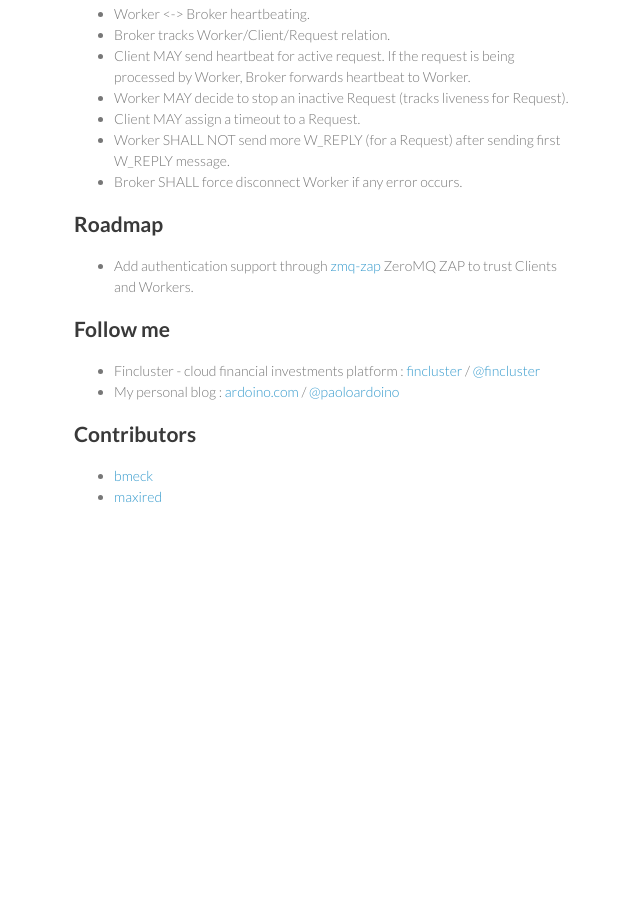
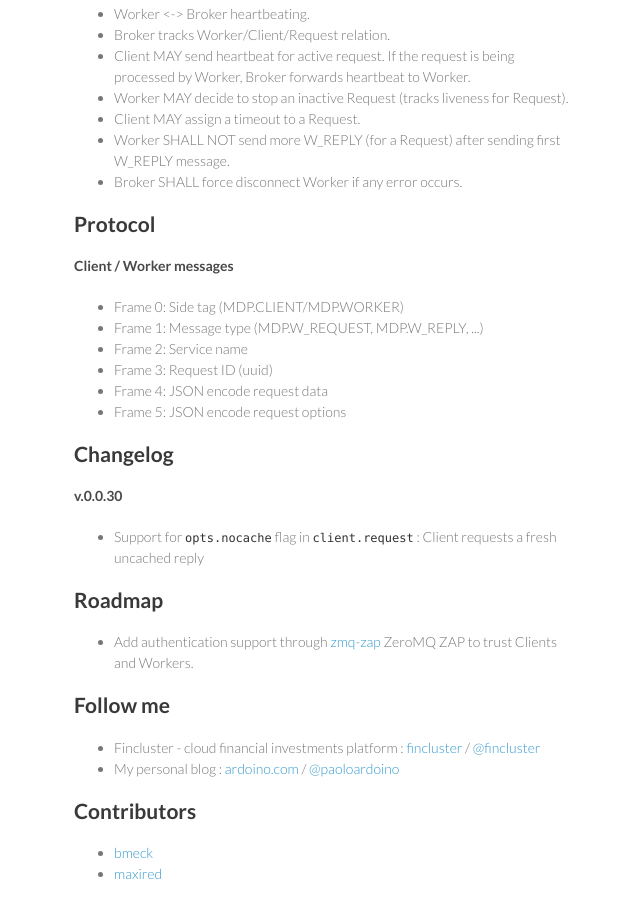
Before and after one commit to prdn/pigato, a plain HTML site: page index.html in a window 1280 px wide. Shown: the part 5177-6095 px from the top of the page, without its empty margins (496-1136 px from the left). Before the commit the page ends 5754 px from the top, so only its background shows below. Drawn offline with Linux system fonts and the light colour scheme.

```diff
--- a/index.html
+++ b/index.html
@@ -352,6 +352,31 @@
 </ul>
 
 <h2>
+<a id="protocol" class="anchor" href="#protocol" aria-hidden="true"><span class="octicon octicon-link"></span></a>Protocol</h2>
+
+<h4>
+<a id="client--worker-messages" class="anchor" href="#client--worker-messages" aria-hidden="true"><span class="octicon octicon-link"></span></a>Client / Worker messages</h4>
+
+<ul>
+<li>Frame 0: Side tag (MDP.CLIENT/MDP.WORKER)</li>
+<li>Frame 1: Message type (MDP.W_REQUEST, MDP.W_REPLY, ...)</li>
+<li>Frame 2: Service name</li>
+<li>Frame 3: Request ID (uuid)</li>
+<li>Frame 4: JSON encode request data</li>
+<li>Frame 5: JSON encode request options</li>
+</ul>
+
+<h2>
+<a id="changelog" class="anchor" href="#changelog" aria-hidden="true"><span class="octicon octicon-link"></span></a>Changelog</h2>
+
+<h4>
+<a id="v0030" class="anchor" href="#v0030" aria-hidden="true"><span class="octicon octicon-link"></span></a>v.0.0.30</h4>
+
+<ul>
+<li>Support for <code>opts.nocache</code> flag in <code>client.request</code> : Client requests a fresh uncached reply</li>
+</ul>
+
+<h2>
 <a id="roadmap" class="anchor" href="#roadmap" aria-hidden="true"><span class="octicon octicon-link"></span></a>Roadmap</h2>
 
 <ul>
```
Also changed, not shown: params.json (+1 -1 lines).
